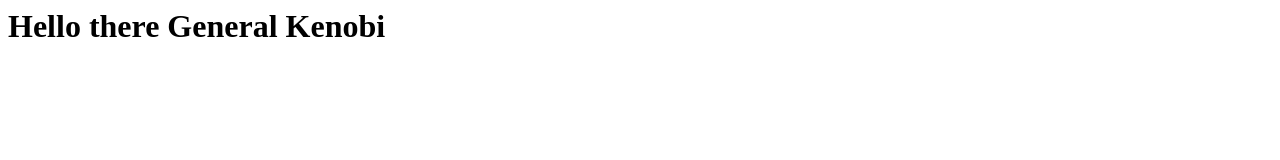
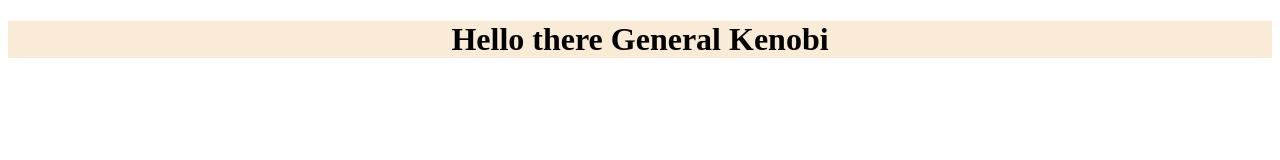
Before and after one commit to SalamiSandwich0/SalamiSandwich0.github.io, a plain HTML site: page index.html in a window 1280 px wide. Drawn offline with Linux system fonts and the light colour scheme.

Commit message:
Adding successful CSS

```diff
--- a/index.html
+++ b/index.html
@@ -1 +1,10 @@
-<h1 className="topHeader"> Hello there General Kenobi </h1>
+<!DOCTYPE html>
+<html>
+<head>
+<link rel="stylesheet" type ="text/css" href="master.css">
+</head>
+<body>
+
+<h1 class="topHeader">
+    Hello there General Kenobi
+</h1>
--- a/master.css
+++ b/master.css
@@ -5,4 +5,5 @@
 .topHeader {
     text-align: center;
     font-size: xx-large;
+    background-color: antiquewhite;
 }
```
